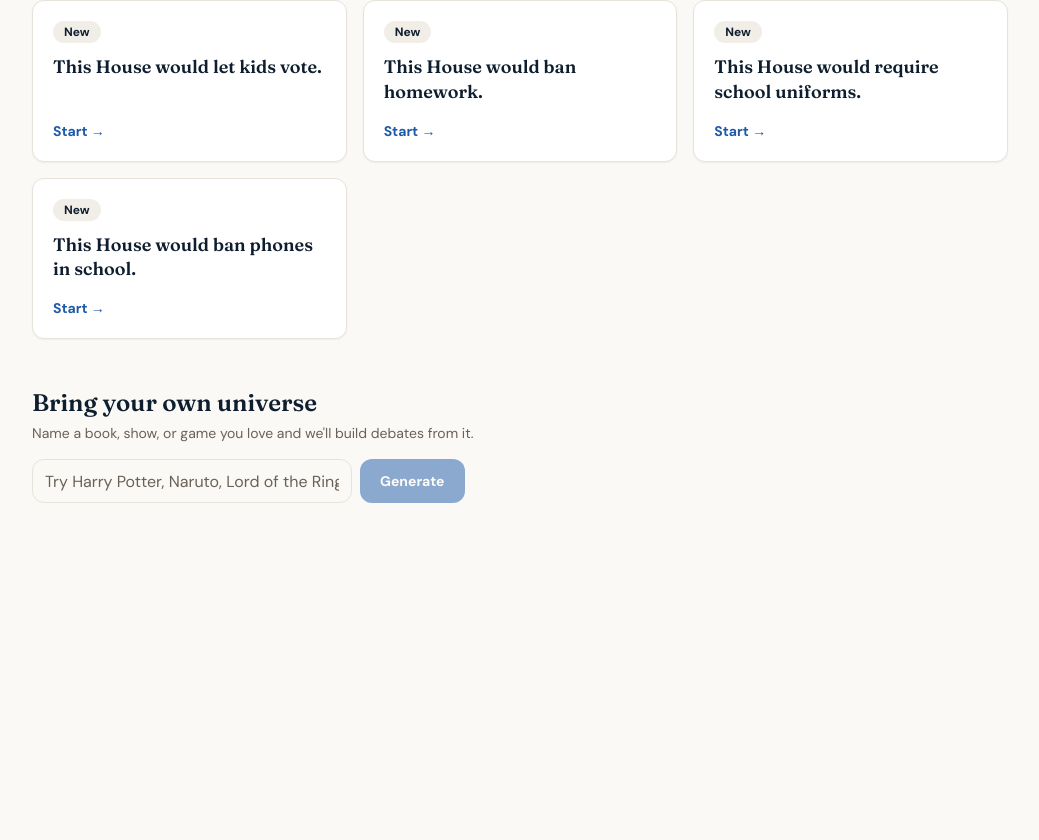
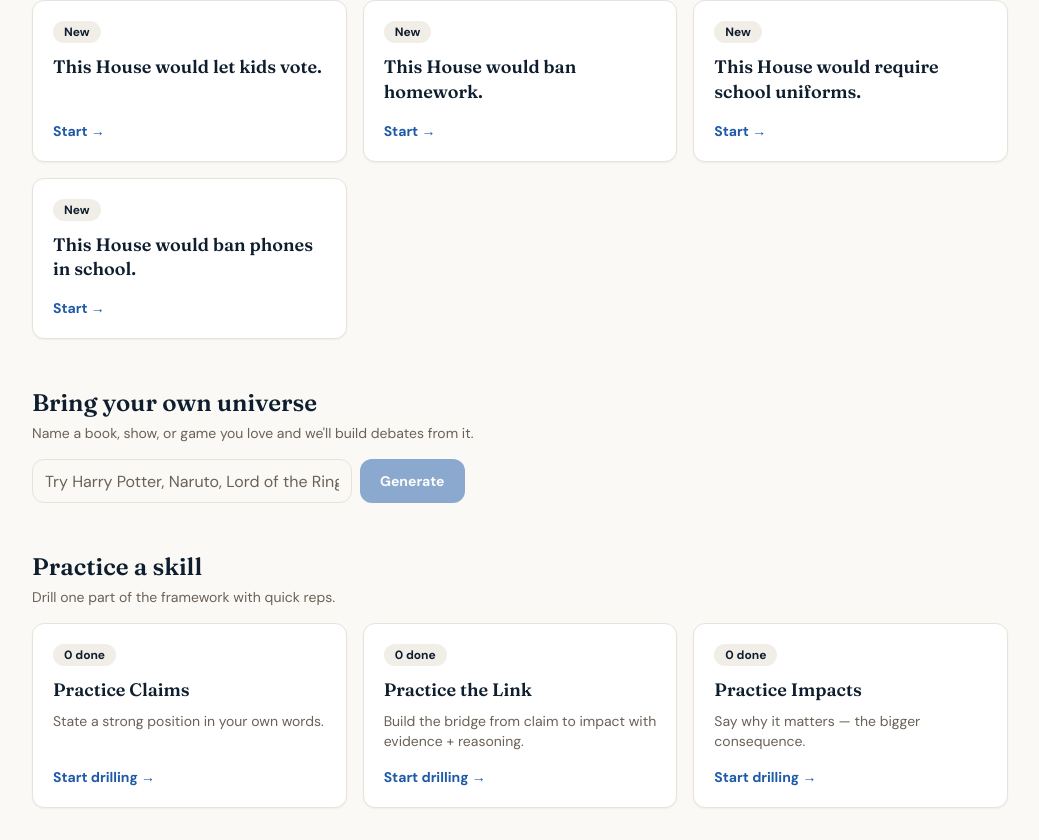
Before and after one commit to jasjeevsingh/constructive, a Next.js app: page / in a window 1280 px wide. Shown: the part 491-1331 px from the top of the page, without its empty margins (120-1159 px from the left). Before the commit the page ends 1026 px from the top, so only its background shows below. Built offline with nearby package versions, Linux system fonts and the light colour scheme.

Commit message:
feat: Practice a skill section wired into the deck

```diff
--- a/components/FlowDeck.tsx
+++ b/components/FlowDeck.tsx
@@ -6,6 +6,9 @@ import { AppShell } from "@/components/ui/app-shell";
 import { Landing } from "@/components/Landing";
 import { Badge } from "@/components/ui/badge";
 import { UniverseGenerator } from "@/components/UniverseGenerator";
+import { PracticeDeck } from "@/components/PracticeDeck";
+import { PracticeShell } from "@/components/PracticeShell";
+import type { PracticePart } from "@/lib/practice";
 import type { FlowMotion } from "@/lib/schemas";
 import {
   loadAllFlowProgress,
@@ -27,6 +30,7 @@ const STATUS_META: Record<
 export function FlowDeck() {
   const motions = getFlowMotions();
   const [active, setActive] = useState<FlowMotion | null>(null);
+  const [practicePart, setPracticePart] = useState<PracticePart | null>(null);
   const [progress, setProgress] = useState<Record<string, FlowProgress>>({});
 
   useEffect(() => {
@@ -34,6 +38,7 @@ export function FlowDeck() {
   }, []);
 
   if (active) return <FlowShell motion={active} onExit={() => setActive(null)} />;
+  if (practicePart) return <PracticeShell part={practicePart} onExit={() => setPracticePart(null)} />;
 
   return (
     <AppShell>
@@ -66,6 +71,7 @@ export function FlowDeck() {
         </div>
       </section>
       <UniverseGenerator onOpen={setActive} />
+      <PracticeDeck onPick={setPracticePart} />
     </AppShell>
   );
 }
--- /dev/null
+++ b/components/PracticeDeck.tsx
@@ -0,0 +1,42 @@
+"use client";
+import { useEffect, useState } from "react";
+import { Badge } from "@/components/ui/badge";
+import { loadPracticeCounts, type PracticeCounts } from "@/lib/state/practiceProgress";
+import type { PracticePart } from "@/lib/practice";
+
+const CARDS: { part: PracticePart; title: string; blurb: string }[] = [
+  { part: "claim", title: "Practice Claims", blurb: "State a strong position in your own words." },
+  { part: "link", title: "Practice the Link", blurb: "Build the bridge from claim to impact with evidence + reasoning." },
+  { part: "impact", title: "Practice Impacts", blurb: "Say why it matters — the bigger consequence." },
+];
+
+export function PracticeDeck({ onPick }: { onPick: (part: PracticePart) => void }) {
+  const [counts, setCounts] = useState<PracticeCounts>({ claim: 0, link: 0, impact: 0 });
+
+  useEffect(() => {
+    setCounts(loadPracticeCounts(window.localStorage));
+  }, []);
+
+  return (
+    <section className="mt-12">
+      <h2 className="font-display text-2xl font-semibold text-foreground">Practice a skill</h2>
+      <p className="mt-1 text-sm text-muted-foreground">Drill one part of the framework with quick reps.</p>
+      <div className="mt-4 grid grid-cols-1 gap-4 sm:grid-cols-3">
+        {CARDS.map((c) => (
+          <button
+            key={c.part}
+            type="button"
+            onClick={() => onPick(c.part)}
+            aria-label={`${c.title} — ${counts[c.part]} done`}
+            className="group flex flex-col rounded-lg border border-border bg-card p-5 text-left shadow-sm transition-colors hover:border-primary focus-visible:outline-none focus-visible:ring-2 focus-visible:ring-ring focus-visible:ring-offset-2"
+          >
+            <Badge variant="secondary" className="self-start">{counts[c.part]} done</Badge>
+            <div className="mt-3 font-display text-lg font-semibold leading-snug text-foreground">{c.title}</div>
+            <div className="mt-2 text-sm text-muted-foreground">{c.blurb}</div>
+            <div className="mt-auto pt-4 text-sm font-semibold text-primary">Start drilling →</div>
+          </button>
+        ))}
+      </div>
+    </section>
+  );
+}
```
Also changed, not shown: 2 other files (tests, documents, lock files or other folders).
